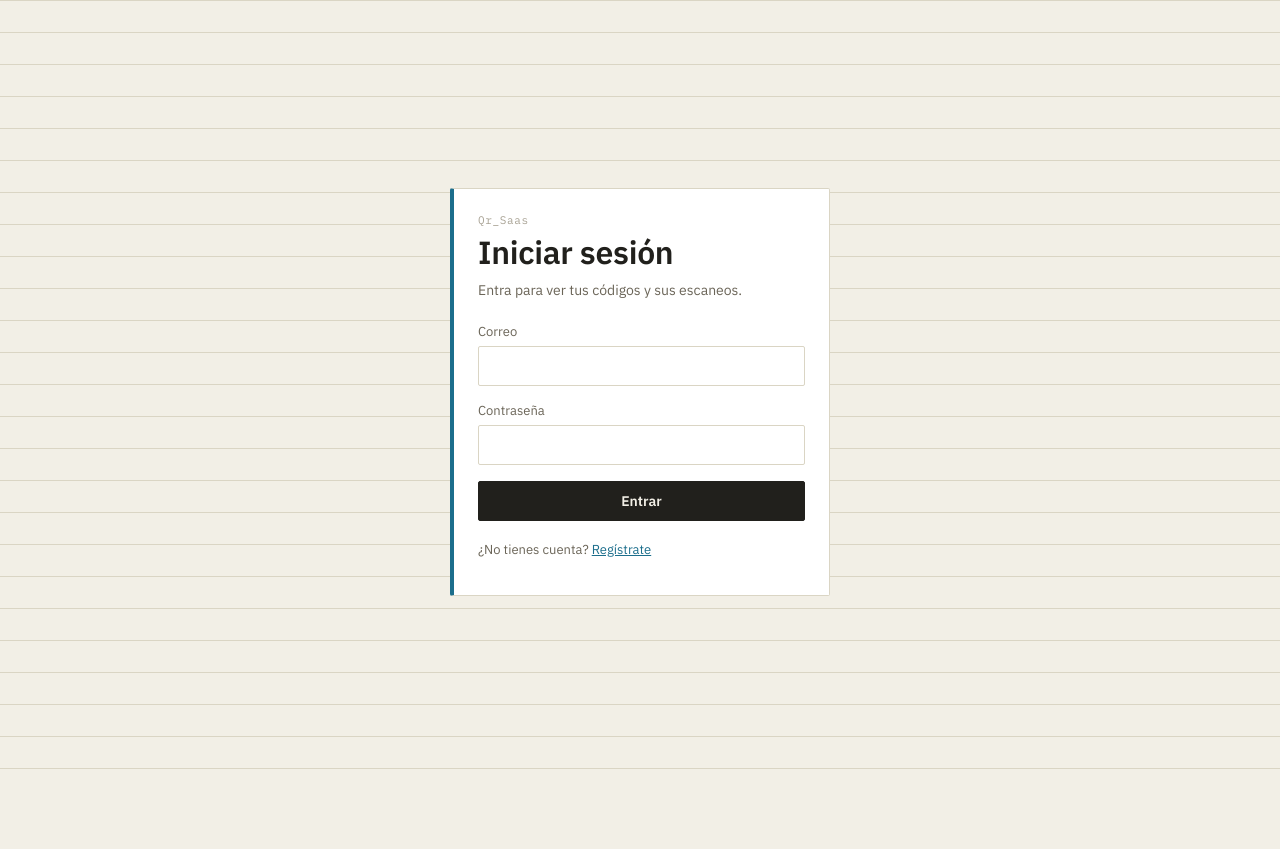
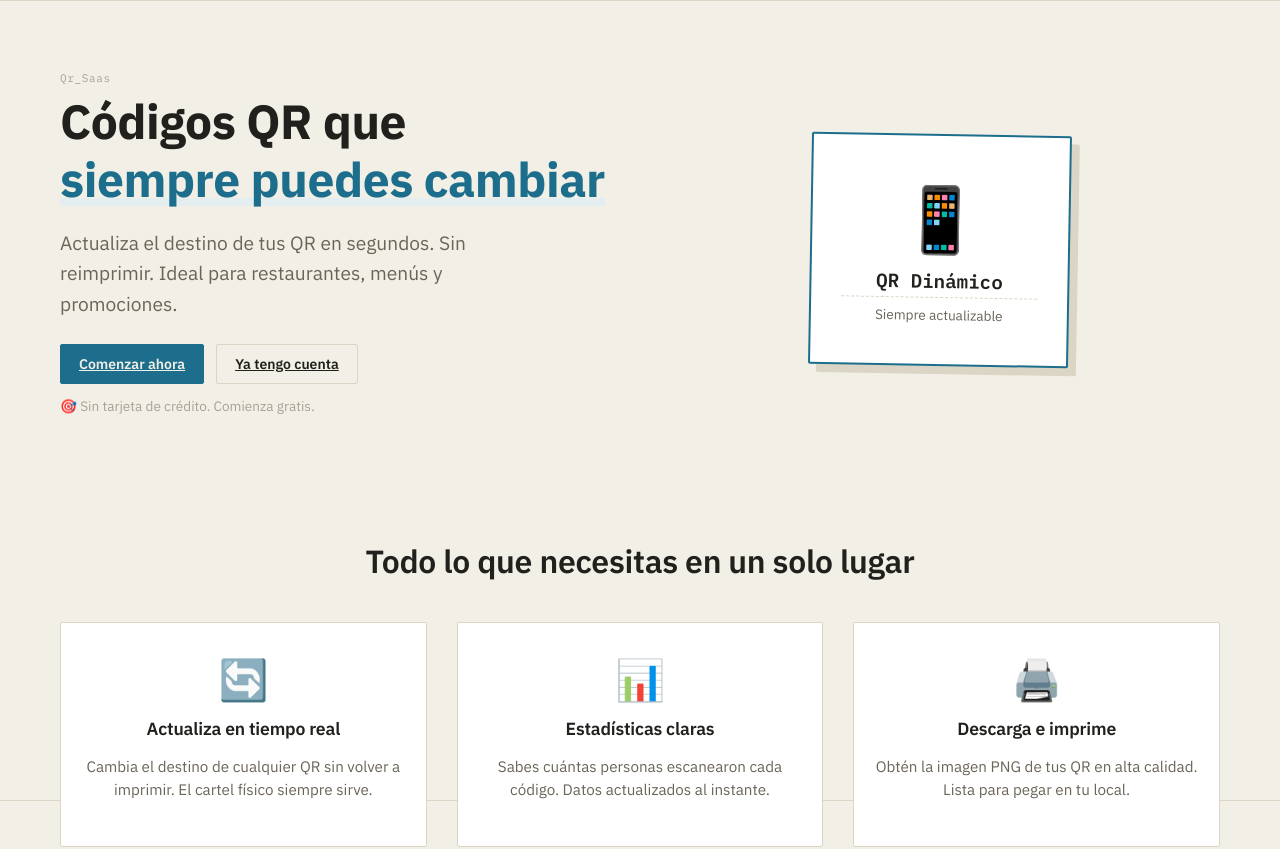
Before and after one commit to Aldrich-MB/Qr_Saas, a React (Vite) app in the folder frontend/: page / in a window 1280 px wide. Before the commit this address led to /login. Shown: the top 849 px of the page. Before the commit the page ends 800 px from the top, so only its background shows below. Built offline with nearby package versions, Linux system fonts and the light colour scheme.

Commit message:
Actualizar App y estilos, agregar LandingPage

```diff
--- a/frontend/src/App.jsx
+++ b/frontend/src/App.jsx
@@ -1,8 +1,10 @@
+// frontend/src/App.jsx
 import { BrowserRouter, Routes, Route, Navigate } from "react-router-dom";
 import Login from "./pages/Login";
 import Register from "./pages/Register";
 import Dashboard from "./pages/Dashboard";
 import QRDetail from "./pages/QRDetail";
+import LandingPage from "./pages/LandingPage";
 
 function RequireAuth({ children }) {
   const token = localStorage.getItem("qr_saas_token");
@@ -16,7 +18,9 @@ function App() {
   return (
     <BrowserRouter>
       <Routes>
-        <Route path="/" element={<Navigate to="/dashboard" replace />} />
+        {/* RUTA PRINCIPAL: Landing Page */}
+        <Route path="/" element={<LandingPage />} />  {/* ← CAMBIADO */}
+
         <Route path="/login" element={<Login />} />
         <Route path="/register" element={<Register />} />
         <Route
--- /dev/null
+++ b/frontend/src/pages/LandingPage.jsx
@@ -0,0 +1,73 @@
+// frontend/src/pages/LandingPage.jsx
+import { Link } from "react-router-dom";
+
+export default function LandingPage() {
+  return (
+    <div className="landing-page">
+      {/* ===== HERO SECTION ===== */}
+      <header className="hero">
+        <div className="hero-content">
+          <p className="qs-eyebrow">Qr_Saas</p>
+          <h1>
+            Códigos QR que <br />
+            <span className="highlight">siempre puedes cambiar</span>
+          </h1>
+          <p className="hero-subtitle">
+            Actualiza el destino de tus QR en segundos. Sin reimprimir.
+            Ideal para restaurantes, menús y promociones.
+          </p>
+          <div className="hero-actions">
+            <Link to="/register" className="qs-btn qs-btn--primary">
+              Comenzar ahora
+            </Link>
+            <Link to="/login" className="qs-btn qs-btn--ghost">
+              Ya tengo cuenta
+            </Link>
+          </div>
+          <p className="hero-footnote">🎯 Sin tarjeta de crédito. Comienza gratis.</p>
+        </div>
+        <div className="hero-image">
+          <div className="hero-qr-preview">
+            <div className="qr-simbolo">📱</div>
+            <div className="qr-texto">QR Dinámico</div>
+            <div className="qr-detalle">Siempre actualizable</div>
+          </div>
+        </div>
+      </header>
+
+      {/* ===== FEATURES ===== */}
+      <section className="features">
+        <h2>Todo lo que necesitas en un solo lugar</h2>
+        <div className="feature-grid">
+          <div className="feature-card">
+            <div className="feature-icon">🔄</div>
+            <h3>Actualiza en tiempo real</h3>
+            <p>Cambia el destino de cualquier QR sin volver a imprimir. El cartel físico siempre sirve.</p>
+          </div>
+          <div className="feature-card">
+            <div className="feature-icon">📊</div>
+            <h3>Estadísticas claras</h3>
+            <p>Sabes cuántas personas escanearon cada código. Datos actualizados al instante.</p>
+          </div>
+          <div className="feature-card">
+            <div className="feature-icon">🖨️</div>
+            <h3>Descarga e imprime</h3>
+            <p>Obtén la imagen PNG de tus QR en alta calidad. Lista para pegar en tu local.</p>
+          </div>
+        </div>
+      </section>
+
+      {/* ===== SOCIAL PROOF ===== */}
+      <section className="social-proof">
+        <p>
+          🧾 <strong>+1,200</strong> negocios ya confían en Qr_Saas
+        </p>
+      </section>
+
+      {/* ===== FOOTER ===== */}
+      <footer className="landing-footer">
+        <p>© 2026 Qr_Saas · Hecho con ☕ y papel de libreta.</p>
+      </footer>
+    </div>
+  );
+}
--- a/frontend/src/styles/theme.css
+++ b/frontend/src/styles/theme.css
@@ -343,3 +343,261 @@ a {
     max-width: 100%;
   }
 }
+
+/* ============================================
+   LANDING PAGE - Estilos específicos
+   ============================================ */
+
+/* Contenedor principal */
+.landing-page {
+  max-width: 1200px;
+  margin: 0 auto;
+  padding: 0 20px;
+}
+
+/* ===== HERO ===== */
+.hero {
+  display: flex;
+  align-items: center;
+  justify-content: space-between;
+  gap: 40px;
+  padding: 60px 0 40px;
+  min-height: 60vh;
+}
+
+.hero-content {
+  flex: 1;
+}
+
+.hero-content .qs-eyebrow {
+  margin-bottom: 8px;
+}
+
+.hero-content h1 {
+  font-size: 3rem;
+  line-height: 1.2;
+  font-weight: 700;
+  margin-bottom: 16px;
+}
+
+.hero-content .highlight {
+  color: var(--stamp);
+  position: relative;
+}
+
+.hero-content .highlight::after {
+  content: "";
+  position: absolute;
+  bottom: 4px;
+  left: 0;
+  width: 100%;
+  height: 8px;
+  background: var(--stamp-tint);
+  z-index: -1;
+}
+
+.hero-subtitle {
+  font-size: 1.2rem;
+  color: var(--ink-soft);
+  max-width: 500px;
+  margin-bottom: 24px;
+  line-height: 1.6;
+}
+
+.hero-actions {
+  display: flex;
+  gap: 12px;
+  flex-wrap: wrap;
+  margin-bottom: 12px;
+}
+
+.hero-actions .qs-btn--primary {
+  background: var(--stamp);
+  border-color: var(--stamp);
+  color: var(--paper);
+}
+
+.hero-actions .qs-btn--primary:hover {
+  background: var(--stamp-dark);
+  border-color: var(--stamp-dark);
+}
+
+.hero-footnote {
+  font-size: 0.85rem;
+  color: var(--ink-faint);
+}
+
+/* ===== IMAGEN DEL HERO ===== */
+.hero-image {
+  flex: 1;
+  display: flex;
+  justify-content: center;
+  align-items: center;
+}
+
+.hero-qr-preview {
+  background: var(--paper-raised);
+  border: 2px solid var(--stamp);
+  border-radius: var(--radius);
+  padding: 40px 30px;
+  text-align: center;
+  min-width: 260px;
+  box-shadow: 8px 8px 0 var(--paper-line);
+  transform: rotate(1deg);
+  transition: transform 0.2s;
+}
+
+.hero-qr-preview:hover {
+  transform: rotate(0deg);
+}
+
+.qr-simbolo {
+  font-size: 4rem;
+  margin-bottom: 8px;
+}
+
+.qr-texto {
+  font-family: var(--font-mono);
+  font-weight: 600;
+  font-size: 1.2rem;
+  color: var(--ink);
+}
+
+.qr-detalle {
+  font-size: 0.85rem;
+  color: var(--ink-soft);
+  margin-top: 4px;
+  border-top: 1px dashed var(--paper-line);
+  padding-top: 8px;
+}
+
+/* ===== FEATURES ===== */
+.features {
+  padding: 60px 0;
+  text-align: center;
+}
+
+.features h2 {
+  font-size: 2rem;
+  margin-bottom: 40px;
+  color: var(--ink);
+}
+
+.feature-grid {
+  display: grid;
+  grid-template-columns: repeat(auto-fit, minmax(260px, 1fr));
+  gap: 30px;
+}
+
+.feature-card {
+  background: var(--paper-raised);
+  padding: 30px 20px;
+  border-radius: var(--radius);
+  border: 1px solid var(--paper-line);
+  transition: transform 0.2s, box-shadow 0.2s;
+}
+
+.feature-card:hover {
+  transform: translateY(-4px);
+  box-shadow: var(--shadow);
+}
+
+.feature-icon {
+  font-size: 2.5rem;
+  margin-bottom: 12px;
+}
+
+.feature-card h3 {
+  font-size: 1.1rem;
+  margin-bottom: 8px;
+  color: var(--ink);
+}
+
+.feature-card p {
+  color: var(--ink-soft);
+  font-size: 0.95rem;
+  line-height: 1.5;
+}
+
+/* ===== SOCIAL PROOF ===== */
+.social-proof {
+  text-align: center;
+  padding: 30px 0;
+  border-top: 1px solid var(--paper-line);
+  border-bottom: 1px solid var(--paper-line);
+  font-size: 1.1rem;
+  color: var(--ink-soft);
+}
+
+.social-proof strong {
+  color: var(--ink);
+  font-size: 1.3rem;
+}
+
+/* ===== FOOTER ===== */
+.landing-footer {
+  text-align: center;
+  padding: 30px 0 20px;
+  color: var(--ink-faint);
+  font-size: 0.85rem;
+}
+
+/* ===== RESPONSIVE ===== */
+@media (max-width: 768px) {
+  .hero {
+    flex-direction: column;
+    text-align: center;
+    padding: 40px 0 20px;
+  }
+
+  .hero-content h1 {
+    font-size: 2.2rem;
+  }
+
+  .hero-actions {
+    justify-content: center;
+  }
+
+  .hero-subtitle {
+    margin-left: auto;
+    margin-right: auto;
+  }
+
+  .hero-qr-preview {
+    min-width: 200px;
+    padding: 30px 20px;
+  }
+
+  .features h2 {
+    font-size: 1.6rem;
+  }
+}
+
+@media (max-width: 480px) {
+  .hero-content h1 {
+    font-size: 1.8rem;
+  }
+
+  .hero-actions {
+    flex-direction: column;
+    align-items: center;
+  }
+
+  .hero-actions .qs-btn {
+    width: 100%;
+    justify-content: center;
+  }
+
+  .hero-qr-preview {
+    min-width: 160px;
+    padding: 20px 16px;
+  }
+
+  .qr-simbolo {
+    font-size: 3rem;
+  }
+
+  .feature-grid {
+    grid-template-columns: 1fr;
+  }
+}
```
